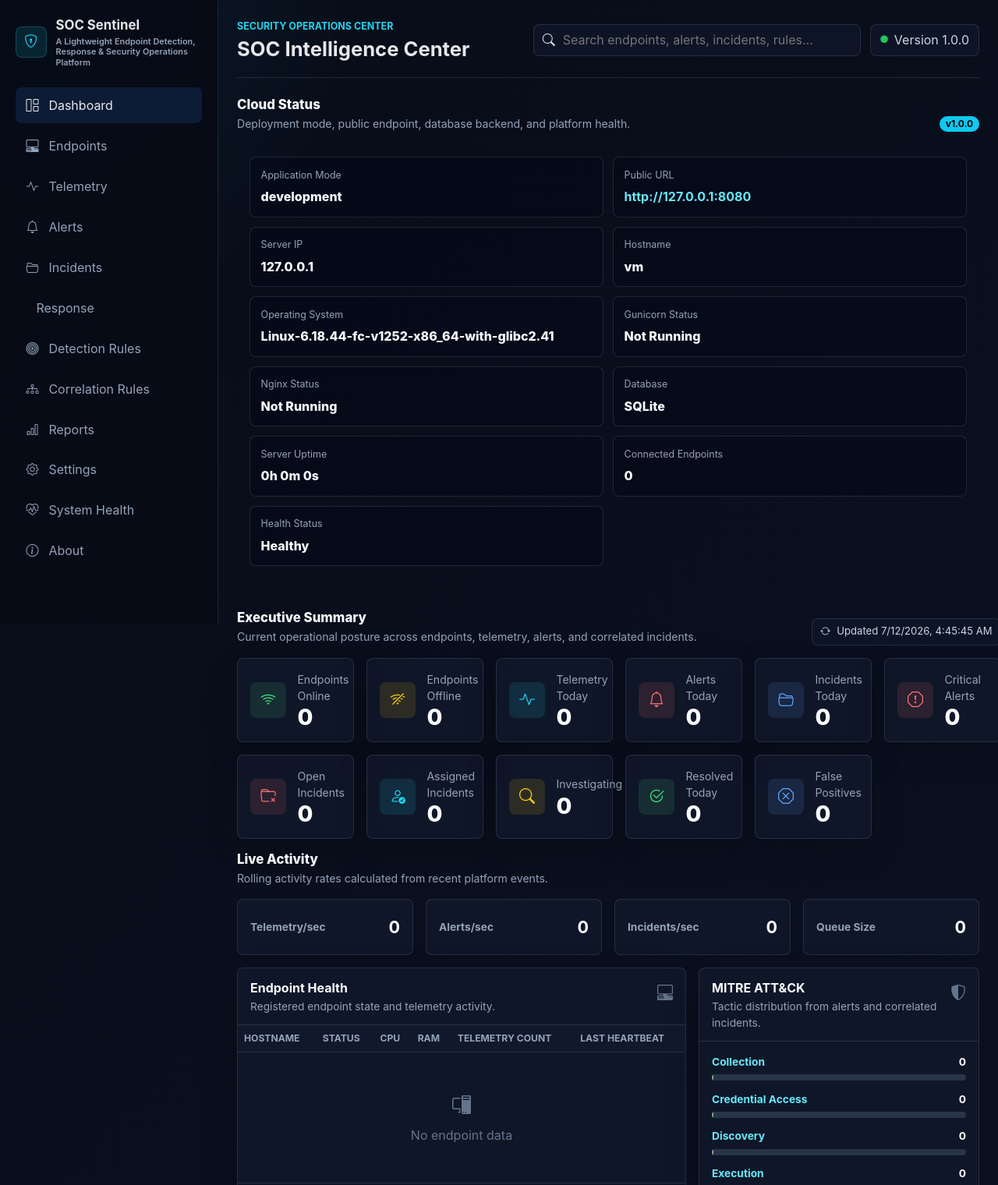
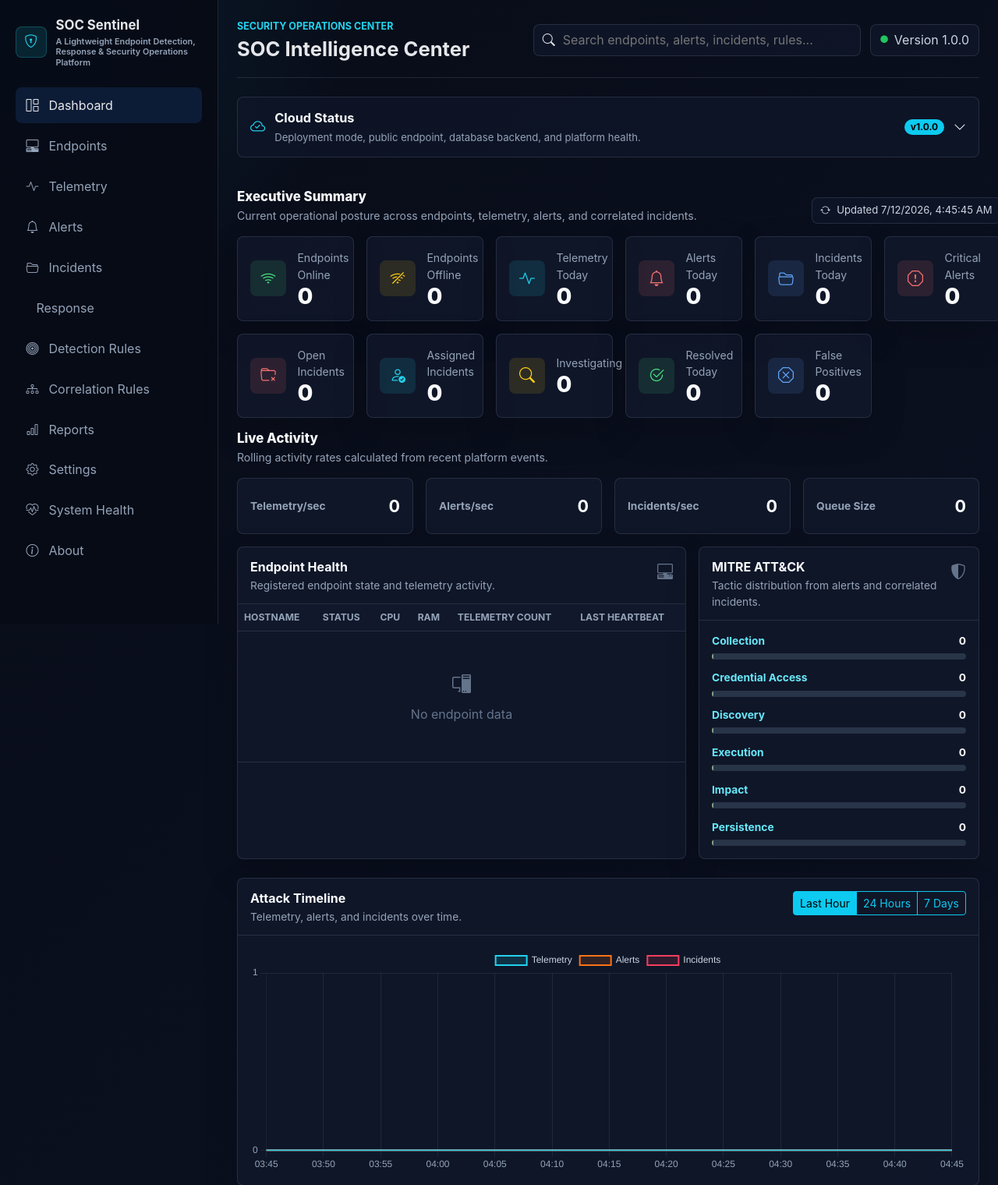
Before and after one commit to anujprajapati2109/SOC-Sentinel, a Flask app: page / in a window 1280 px wide. Shown: the top 1520 px of the page at 78% size. Run offline with Flask 3, Linux system fonts and the light colour scheme; some libraries are stand-ins or nearby versions.

Commit message:
Collapse dashboard cloud status panel

```diff
--- a/soc_server/static/css/styles.css
+++ b/soc_server/static/css/styles.css
@@ -333,6 +333,75 @@ body.theme-light .form-select {
     margin: 0.25rem 0 0;
     color: var(--muted);
     font-size: 0.88rem;
+}
+
+.cloud-status-section {
+    gap: 0;
+}
+
+.cloud-status-toggle {
+    display: flex;
+    align-items: center;
+    justify-content: space-between;
+    gap: 1rem;
+    width: 100%;
+    padding: 0.9rem 1rem;
+    color: #f8fafc;
+    background: rgba(15, 23, 42, 0.78);
+    border: 1px solid var(--border);
+    border-radius: 8px;
+    text-align: left;
+}
+
+.cloud-status-toggle:hover,
+.cloud-status-toggle:focus-visible {
+    background: rgba(30, 41, 59, 0.82);
+    border-color: rgba(34, 211, 238, 0.45);
+}
+
+.cloud-status-toggle:focus-visible {
+    outline: 2px solid rgba(34, 211, 238, 0.8);
+    outline-offset: 2px;
+}
+
+.cloud-status-title,
+.cloud-status-summary {
+    display: inline-flex;
+    align-items: center;
+    gap: 0.75rem;
+}
+
+.cloud-status-title i {
+    color: #22d3ee;
+    font-size: 1.2rem;
+}
+
+.cloud-status-title strong {
+    display: block;
+    font-size: 1.02rem;
+}
+
+.cloud-status-title small {
+    display: block;
+    margin-top: 0.2rem;
+    color: var(--muted);
+    font-size: 0.82rem;
+}
+
+.cloud-status-summary .bi-chevron-down {
+    transition: transform 0.18s ease;
+}
+
+.cloud-status-section.is-expanded .cloud-status-summary .bi-chevron-down {
+    transform: rotate(180deg);
+}
+
+.cloud-status-details {
+    margin-top: 0.75rem;
+}
+
+.cloud-status-details[hidden] {
+    display: none !important;
 }
 
 .refresh-indicator {
@@ -1006,6 +1075,16 @@ body.theme-light .form-select {
         flex-direction: column;
     }
 
+    .cloud-status-toggle {
+        align-items: flex-start;
+        flex-direction: column;
+    }
+
+    .cloud-status-summary {
+        justify-content: space-between;
+        width: 100%;
+    }
+
     .about-hero,
     .app-footer {
         align-items: flex-start;
--- a/soc_server/static/js/dashboard.js
+++ b/soc_server/static/js/dashboard.js
@@ -14,6 +14,7 @@ document.addEventListener("DOMContentLoaded", () => {
     initializeFilterForms();
     initializeConfirmations();
     initializeLiveSectionPolling();
+    initializeCloudStatusToggle();
 
     if (document.querySelector("[data-dashboard-value]")) {
         initializeTimelineControls();
@@ -21,6 +22,26 @@ document.addEventListener("DOMContentLoaded", () => {
         window.setInterval(refreshDashboard, refreshIntervalMs);
     }
 });
+
+function initializeCloudStatusToggle() {
+    const section = document.getElementById("cloudStatusSection");
+    const button = document.getElementById("cloudStatusToggle");
+    const details = document.getElementById("cloud-status-grid");
+
+    if (!section || !button || !details) {
+        return;
+    }
+
+    button.addEventListener("click", () => {
+        const isExpanded = button.getAttribute("aria-expanded") === "true";
+        const nextExpanded = !isExpanded;
+
+        button.setAttribute("aria-expanded", String(nextExpanded));
+        details.hidden = !nextExpanded;
+        section.classList.toggle("is-expanded", nextExpanded);
+        section.classList.toggle("is-collapsed", !nextExpanded);
+    });
+}
 
 async function refreshDashboard() {
     try {
--- a/soc_server/templates/dashboard.html
+++ b/soc_server/templates/dashboard.html
@@ -4,15 +4,25 @@
 {% block page_title %}SOC Intelligence Center{% endblock %}
 
 {% block content %}
-<section class="command-section mt-4">
-    <div class="section-heading">
-        <div>
-            <h2>Cloud Status</h2>
-            <p>Deployment mode, public endpoint, database backend, and platform health.</p>
-        </div>
-        <span class="badge rounded-pill text-bg-info">v{{ app_version }}</span>
-    </div>
-    <div id="cloud-status-grid" class="health-grid">
+<section class="command-section mt-4 cloud-status-section is-collapsed" id="cloudStatusSection">
+    <button class="cloud-status-toggle"
+            id="cloudStatusToggle"
+            type="button"
+            aria-expanded="false"
+            aria-controls="cloud-status-grid">
+        <span class="cloud-status-title">
+            <i class="bi bi-cloud-check"></i>
+            <span>
+                <strong>Cloud Status</strong>
+                <small>Deployment mode, public endpoint, database backend, and platform health.</small>
+            </span>
+        </span>
+        <span class="cloud-status-summary">
+            <span class="badge rounded-pill text-bg-info">v{{ app_version }}</span>
+            <i class="bi bi-chevron-down"></i>
+        </span>
+    </button>
+    <div id="cloud-status-grid" class="health-grid cloud-status-details" hidden>
         <div class="health-item"><span>Application Mode</span><strong>{{ application_mode }}</strong></div>
         <div class="health-item"><span>Public URL</span><strong>Detecting deployment URL</strong></div>
         <div class="health-item"><span>Health Status</span><strong>Waiting</strong></div>
```
